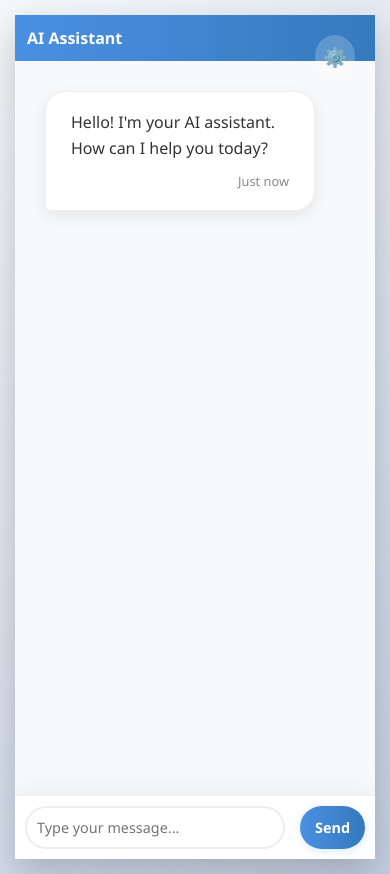
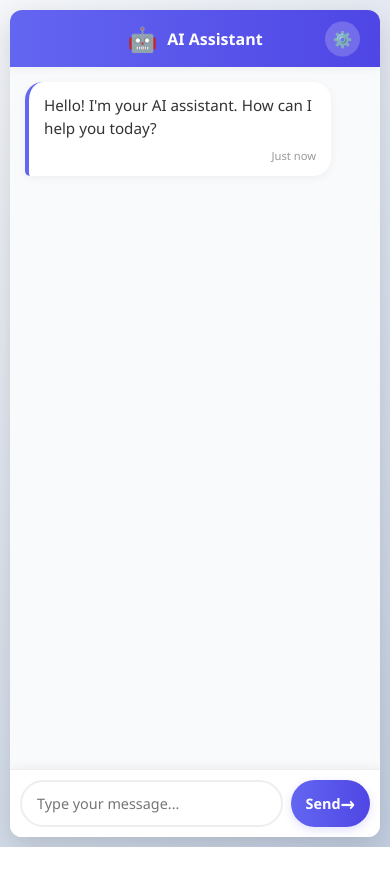
Before and after one commit to ParmeetCS/AI_assistant, a plain HTML site: page AI_assistant.html in a window 390 px wide. After the commit the page ends 847 px from the top, so only its background shows below. Drawn offline with Linux system fonts and the light colour scheme.

Commit message:
Update AI_assistant.html

````diff
--- a/AI_assistant.html
+++ b/AI_assistant.html
@@ -12,85 +12,94 @@
             font-family: 'Segoe UI', Tahoma, Geneva, Verdana, sans-serif;
         }
 
+        :root {
+            --primary-color: #6366f1;
+            --primary-dark: #4f46e5;
+            --primary-light: #a5b4fc;
+            --bg-gradient: linear-gradient(135deg, #f5f7fa 0%, #c3cfe2 100%);
+            --header-gradient: linear-gradient(90deg, #6366f1, #4f46e5);
+            --shadow-sm: 0 2px 10px rgba(0, 0, 0, 0.05);
+            --shadow-md: 0 5px 15px rgba(0, 0, 0, 0.1);
+            --shadow-lg: 0 10px 30px rgba(0, 0, 0, 0.15);
+            --border-radius-lg: 20px;
+            --border-radius-md: 15px;
+            --border-radius-sm: 10px;
+            --transition: all 0.3s ease;
+        }
+
         body {
-            background: linear-gradient(135deg, #f5f7fa 0%, #c3cfe2 100%);
+            background: var(--bg-gradient);
             display: flex;
             justify-content: center;
             align-items: center;
             min-height: 100vh;
-            padding: 15px;
+            padding: 20px;
         }
 
         .chat-container {
-            width: 95%;
-            max-width: 1000px;
-            height: 95vh;
+            width: 100%;
+            max-width: 800px;
+            height: 90vh;
             background-color: #fff;
-            border-radius: 25px;
-            box-shadow: 0 15px 35px rgba(0, 0, 0, 0.2);
+            border-radius: var(--border-radius-lg);
+            box-shadow: var(--shadow-lg);
             display: flex;
             flex-direction: column;
             overflow: hidden;
-            transition: all 0.4s ease;
+            transition: var(--transition);
             position: relative;
         }
 
         .chat-header {
-            background: linear-gradient(90deg, #4a90e2, #357abd);
+            background: var(--header-gradient);
             color: white;
-            padding: 20px 30px;
+            padding: 20px;
+            text-align: center;
+            font-size: 1.3rem;
+            font-weight: 600;
+            position: relative;
+            box-shadow: var(--shadow-sm);
             display: flex;
-            justify-content: space-between;
+            justify-content: center;
             align-items: center;
-            font-size: 1.4rem;
-            font-weight: 600;
-            box-shadow: 0 2px 15px rgba(0, 0, 0, 0.15);
+        }
+
+        .chat-header::before {
+            content: "🤖";
+            margin-right: 10px;
+            font-size: 1.5rem;
         }
 
         .chat-messages {
             flex: 1;
-            padding: 30px;
+            padding: 25px;
             overflow-y: auto;
-            background-color: #f8f9fa;
+            background-color: #f8fafc;
             scroll-behavior: smooth;
         }
 
-        .chat-messages::-webkit-scrollbar {
-            width: 8px;
-        }
-
-        .chat-messages::-webkit-scrollbar-track {
-            background: #f1f1f1;
-        }
-
-        .chat-messages::-webkit-scrollbar-thumb {
-            background: #888;
-            border-radius: 4px;
-        }
-
         .message {
-            margin-bottom: 25px;
-            max-width: 80%;
-            padding: 18px 25px;
-            border-radius: 20px;
-            line-height: 1.6;
+            margin-bottom: 20px;
+            max-width: 85%;
+            padding: 15px 20px;
+            border-radius: 18px;
+            line-height: 1.5;
             position: relative;
             word-wrap: break-word;
-            animation: fadeIn 0.4s ease;
-            font-size: 1rem;
+            animation: fadeIn 0.3s ease;
         }
 
         @keyframes fadeIn {
-            from { opacity: 0; transform: translateY(15px); }
+            from { opacity: 0; transform: translateY(10px); }
             to { opacity: 1; transform: translateY(0); }
         }
 
         .user-message {
-            background: linear-gradient(135deg, #4a90e2, #357abd);
+            background: var(--header-gradient);
             color: white;
             margin-left: auto;
             border-bottom-right-radius: 5px;
-            box-shadow: 0 5px 15px rgba(74, 144, 226, 0.2);
+            box-shadow: 0 3px 10px rgba(99, 102, 241, 0.3);
         }
 
         .bot-message {
@@ -98,63 +107,70 @@
             color: #333;
             margin-right: auto;
             border-bottom-left-radius: 5px;
-            box-shadow: 0 5px 15px rgba(0, 0, 0, 0.08);
-            border: 1px solid #eee;
+            box-shadow: var(--shadow-sm);
+            border-left: 4px solid var(--primary-color);
         }
 
         .message-time {
-            font-size: 0.8rem;
-            color: rgba(255, 255, 255, 0.9);
-            margin-top: 10px;
+            font-size: 0.7rem;
+            color: rgba(255, 255, 255, 0.8);
+            margin-top: 8px;
             text-align: right;
         }
 
         .bot-message .message-time {
-            color: #888;
+            color: #999;
         }
 
         .chat-input {
             display: flex;
-            padding: 25px;
+            padding: 20px;
             background-color: white;
             border-top: 1px solid #eee;
-            box-shadow: 0 -5px 20px rgba(0, 0, 0, 0.05);
-            position: relative;
+            box-shadow: 0 -2px 10px rgba(0, 0, 0, 0.05);
         }
 
         .chat-input input {
             flex: 1;
-            padding: 15px 25px;
+            padding: 15px 20px;
             border: 2px solid #eee;
             border-radius: 30px;
             outline: none;
-            font-size: 1.1rem;
             font-size: 1rem;
-            transition: all 0.3s ease;
+            transition: var(--transition);
         }
 
         .chat-input input:focus {
-            border-color: #4a90e2;
-            box-shadow: 0 0 10px rgba(74, 144, 226, 0.1);
+            border-color: var(--primary-color);
+            box-shadow: 0 0 10px rgba(99, 102, 241, 0.1);
         }
 
         .chat-input button {
-            background: linear-gradient(90deg, #4a90e2, #357abd);
+            background: var(--header-gradient);
             color: white;
             border: none;
             border-radius: 30px;
-            padding: 15px 30px;
-            margin-left: 15px;
+            padding: 15px 25px;
+            margin-left: 10px;
             cursor: pointer;
             font-size: 1rem;
             font-weight: 600;
-            transition: all 0.3s ease;
-            box-shadow: 0 2px 10px rgba(74, 144, 226, 0.2);
+            transition: var(--transition);
+            box-shadow: 0 3px 10px rgba(99, 102, 241, 0.2);
+            display: flex;
+            align-items: center;
+            justify-content: center;
         }
 
         .chat-input button:hover {
             transform: translateY(-2px);
-            box-shadow: 0 5px 15px rgba(74, 144, 226, 0.3);
+            box-shadow: 0 5px 15px rgba(99, 102, 241, 0.3);
+        }
+
+        .chat-input button::after {
+            content: "→";
+            margin-left: 5px;
+            font-size: 1.2rem;
         }
 
         .typing-indicator {
@@ -164,9 +180,9 @@
         }
 
         .typing-indicator span {
-            height: 12px;
-            width: 12px;
-            background-color: #4a90e2;
+            height: 10px;
+            width: 10px;
+            background-color: var(--primary-color);
             border-radius: 50%;
             display: inline-block;
             margin: 0 3px;
@@ -189,21 +205,26 @@
 
         .settings-button {
             position: absolute;
-            top: 20px;
+            top: 50%;
             right: 20px;
+            transform: translateY(-50%);
             background: rgba(255, 255, 255, 0.2);
             border: none;
             color: white;
             cursor: pointer;
+            width: 40px;
+            height: 40px;
             font-size: 1.2rem;
-            padding: 8px;
             border-radius: 50%;
-            transition: all 0.3s ease;
+            transition: var(--transition);
+            display: flex;
+            align-items: center;
+            justify-content: center;
         }
 
         .settings-button:hover {
             background: rgba(255, 255, 255, 0.3);
-            transform: rotate(45deg);
+            transform: translateY(-50%) rotate(45deg);
         }
 
         .settings-panel {
@@ -212,8 +233,8 @@
             top: 70px;
             right: 20px;
             background-color: white;
-            border-radius: 15px;
-            box-shadow: 0 5px 20px rgba(0, 0, 0, 0.15);
+            border-radius: var(--border-radius-md);
+            box-shadow: var(--shadow-lg);
             padding: 25px;
             z-index: 100;
             min-width: 300px;
@@ -227,7 +248,7 @@
 
         .settings-panel label {
             display: block;
-            margin-bottom: 12px;
+            margin-bottom: 8px;
             font-weight: 600;
             color: #333;
         }
@@ -235,20 +256,20 @@
         .settings-panel input, .settings-panel select {
             width: 100%;
             padding: 12px;
-            margin-bottom: 20px;
+            margin-bottom: 16px;
             border: 2px solid #eee;
             border-radius: 8px;
             font-size: 0.9rem;
-            transition: all 0.3s ease;
+            transition: var(--transition);
         }
 
         .settings-panel input:focus, .settings-panel select:focus {
-            border-color: #4a90e2;
-            box-shadow: 0 0 10px rgba(74, 144, 226, 0.1);
+            border-color: var(--primary-color);
+            box-shadow: 0 0 10px rgba(99, 102, 241, 0.1);
         }
 
         .settings-panel button {
-            background: linear-gradient(90deg, #4a90e2, #357abd);
+            background: var(--header-gradient);
             color: white;
             border: none;
             border-radius: 8px;
@@ -256,12 +277,12 @@
             cursor: pointer;
             font-weight: 600;
             width: 100%;
-            transition: all 0.3s ease;
+            transition: var(--transition);
         }
 
         .settings-panel button:hover {
             transform: translateY(-2px);
-            box-shadow: 0 5px 15px rgba(74, 144, 226, 0.2);
+            box-shadow: 0 5px 15px rgba(99, 102, 241, 0.2);
         }
 
         .show {
@@ -272,9 +293,10 @@
             color: #e74c3c;
             text-align: center;
             margin: 15px 0;
-            padding: 10px;
+            padding: 12px;
             background-color: #fde8e7;
-            border-radius: 8px;
+            border-radius: var(--border-radius-sm);
+            border-left: 4px solid #e74c3c;
             display: none;
             animation: shake 0.5s ease;
         }
@@ -285,11 +307,27 @@
             75% { transform: translateX(5px); }
         }
 
+        /* Code block styling */
+        pre {
+            background-color: #f1f5f9;
+            padding: 12px;
+            border-radius: 8px;
+            overflow-x: auto;
+            margin: 10px 0;
+            border-left: 3px solid var(--primary-color);
+        }
+
+        code {
+            font-family: 'Courier New', monospace;
+            font-size: 0.9rem;
+            color: #334155;
+        }
+
+        /* Responsive styles */
         @media (max-width: 768px) {
             .chat-container {
-                width: 100%;
-                height: 100vh;
-                border-radius: 0;
+                height: 95vh;
+                border-radius: 15px;
             }
 
             .chat-header {
@@ -302,20 +340,45 @@
             }
 
             .chat-input input {
-                padding: 12px;
-                font-size: 1rem;
+                padding: 12px 15px;
             }
 
             .chat-input button {
-                padding: 12px 20px;
-                font-size: 1rem;
+                padding: 12px 15px;
+                font-size: 0.9rem;
+            }
+
+            .settings-panel {
+                width: 90%;
+                max-width: 300px;
+                right: 50%;
+                transform: translateX(50%);
             }
         }
 
         @media (max-width: 480px) {
+            body {
+                padding: 10px;
+            }
+
+            .chat-container {
+                height: 98vh;
+                border-radius: 12px;
+            }
+
             .chat-header {
                 font-size: 1rem;
                 padding: 12px;
+            }
+
+            .chat-messages {
+                padding: 15px;
+            }
+
+            .message {
+                padding: 12px 15px;
+                max-width: 90%;
+                font-size: 0.95rem;
             }
 
             .chat-input {
@@ -323,17 +386,24 @@
             }
 
             .chat-input input {
-                padding: 10px;
+                padding: 10px 15px;
                 font-size: 0.9rem;
             }
 
             .chat-input button {
                 padding: 10px 15px;
-                font-size: 0.9rem;
+                margin-left: 8px;
             }
 
-            .message {
-                max-width: 90%;
+            .chat-input button::after {
+                margin-left: 0;
+                content: "→";
+            }
+
+            .settings-button {
+                width: 35px;
+                height: 35px;
+                font-size: 1rem;
             }
         }
     </style>
@@ -446,7 +516,7 @@
 
             // Process markdown-like syntax for code blocks
             const processedContent = content.replace(/```([\s\S]*?)```/g, (match, code) => {
-                return `<pre style="background-color: #f7f7f7; padding: 10px; border-radius: 5px; overflow-x: auto;"><code>${code}</code></pre>`;
+                return `<pre><code>${code}</code></pre>`;
             });
 
             messageDiv.innerHTML = processedContent;
````
